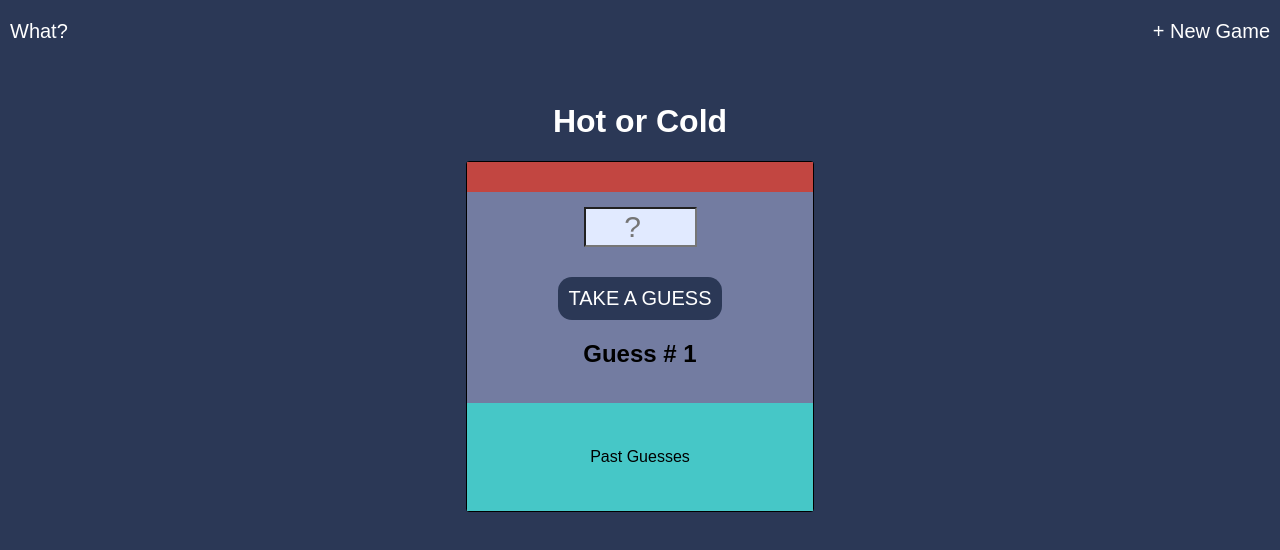
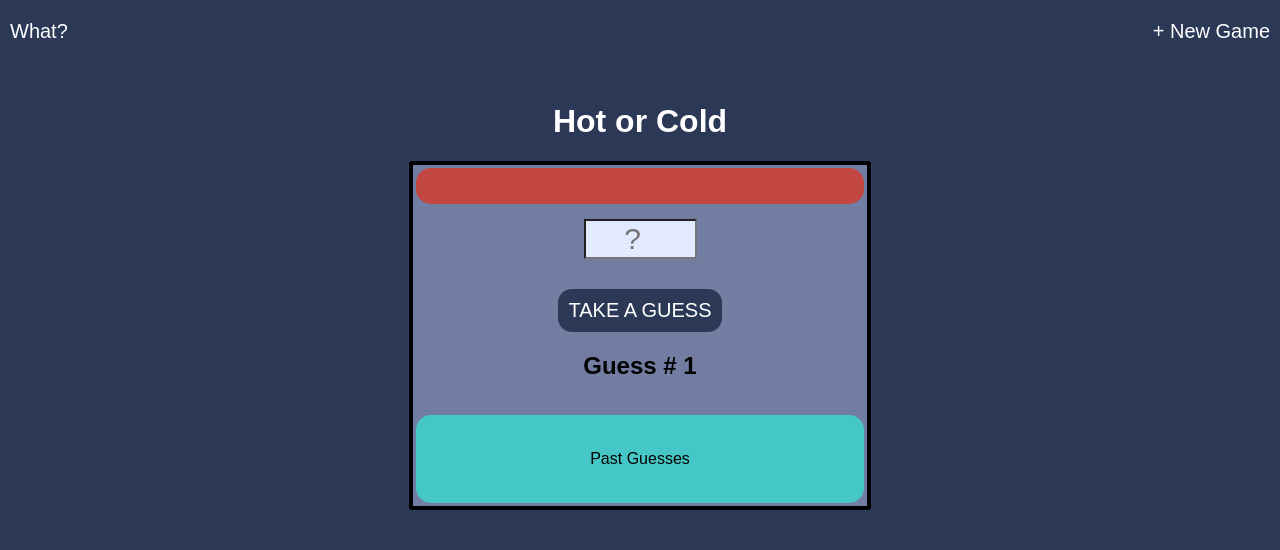
Before and after one commit to joncancode/hot-or-cold, a React (Create React App) app: page / in a window 1280 px wide. Shown: the top 550 px of the page. Built offline with nearby package versions, Linux system fonts and the light colour scheme.

Commit message:
finished the logic in the response component

```diff
--- a/src/App.css
+++ b/src/App.css
@@ -29,9 +29,10 @@ body {
 
 .guess-box {
     background-color: #737CA1;
-    max-width: 27%;
+    padding: 3px;
+    max-width: 35%;
     margin: 0 auto;
 
     border-radius: 3px;
-    border: solid black 1px;
+    border: solid black 4px;
 }
--- a/src/App.js
+++ b/src/App.js
@@ -41,17 +41,11 @@ class App extends Component {
     console.log('numberinput', numberInput);
     console.log('answer', answer);
     if (Number(numberInput) === answer) {
-      console.log('game restarted');
-      //alert("You win!")
-      this.resetGame();
+
+      this.resetGame()
     }
-    if (numberInput > answer.toString()) {
-      console.log('lower but we\'re outside setstate')
-
-    }
-    if (numberInput < answer.toString()) {
-
-      console.log('answer is higher')
+    else {
+      console.log("keep trying")
     }
   }
 
@@ -79,7 +73,7 @@ class App extends Component {
 
         <div className="guess-box">
           <GuessResponse
-          onSubmit={e => this.answerCorrectly(e)}
+          onSubmit={e => this.checkDistance(e)}
 
           />
 
--- a/src/components/GuessResponse.css
+++ b/src/components/GuessResponse.css
@@ -1,6 +1,8 @@
 .guess-response {
     background-color: #C24641;
     color: white;
+    border-radius: 15px;
+    padding: 3px;
 }
 
 p {
--- a/src/components/GuessResponse.js
+++ b/src/components/GuessResponse.js
@@ -5,8 +5,8 @@ import './GuessResponse.css';
 export default function GuessResponse(props) {
   return (
     <div className="guess-response">
-      <p>
-        {props.answerCorrectly}
+      <p id="response">
+        {props.checkDistance}
       </p>
     </div>
   );
--- a/src/components/PastGuesses.css
+++ b/src/components/PastGuesses.css
@@ -1,15 +1,16 @@
 .past-guesses {
 
     background-color: #46C7C7;
-    padding: 30px;
+    padding: 20px;
+    border-radius: 15px;
 }
 
 .past-guesses .past-numbers {
 
-    padding: 7px;
     color: white;
+    background-color: blue;
     border-radius: 3px;
     text-decoration: none;
-    margin: 0px 5px;
+    margin: 0px 3px;
 
 }
--- a/src/helper/checkDistance.js
+++ b/src/helper/checkDistance.js
@@ -1,10 +1,33 @@
+export function checkDistance(numberInput, answer) {
+  //var difference = Math.abs
+  // return has to be string
+  //line 33: take out 'this' when move to help folder
 
-export function checkDistance(numberInput, answer) {
-    //var difference = Math.abs
-   // return has to be string
-   //line 33: take out 'this' when move to help folder
+  //   if (Number(numberInput) === answer) {
+  //     console.log('game restarted');
+  //     //alert("You win!")
+  //     this.resetGame();
+  //   }
+  var difference = Math.abs(numberInput - answer);
 
-   if (1 ===1 ){
-       return "colder"
-   }
+  if (difference === 0) {
+    document.getElementById('response').innerHTML = 'YOU WIN! 😁';
   }
+
+  if (difference >= 50) {
+    document.getElementById('response').innerHTML = "You're cold as ice";
+  }
+
+  if (difference < 50 && difference >= 25) {
+    document.getElementById('response').innerHTML = "You're lukewarm";
+  }
+
+  if (difference < 25 && difference >= 10) {
+    document.getElementById('response').innerHTML = "You're heating up!";
+  }
+
+  if (difference < 10 && difference > 0) {
+    document.getElementById('response').innerHTML =
+      "Mother of Dragons! \n You're burning!";
+  }
+}
```
